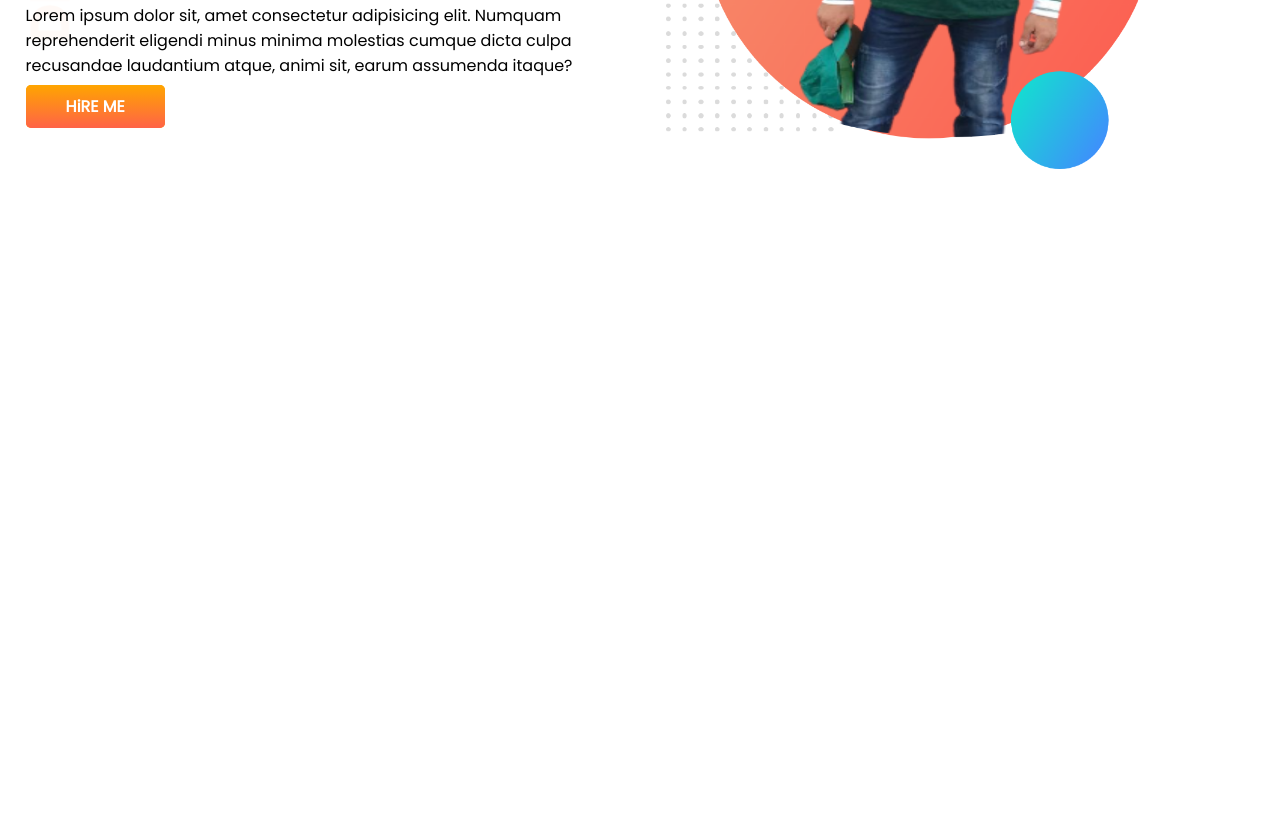
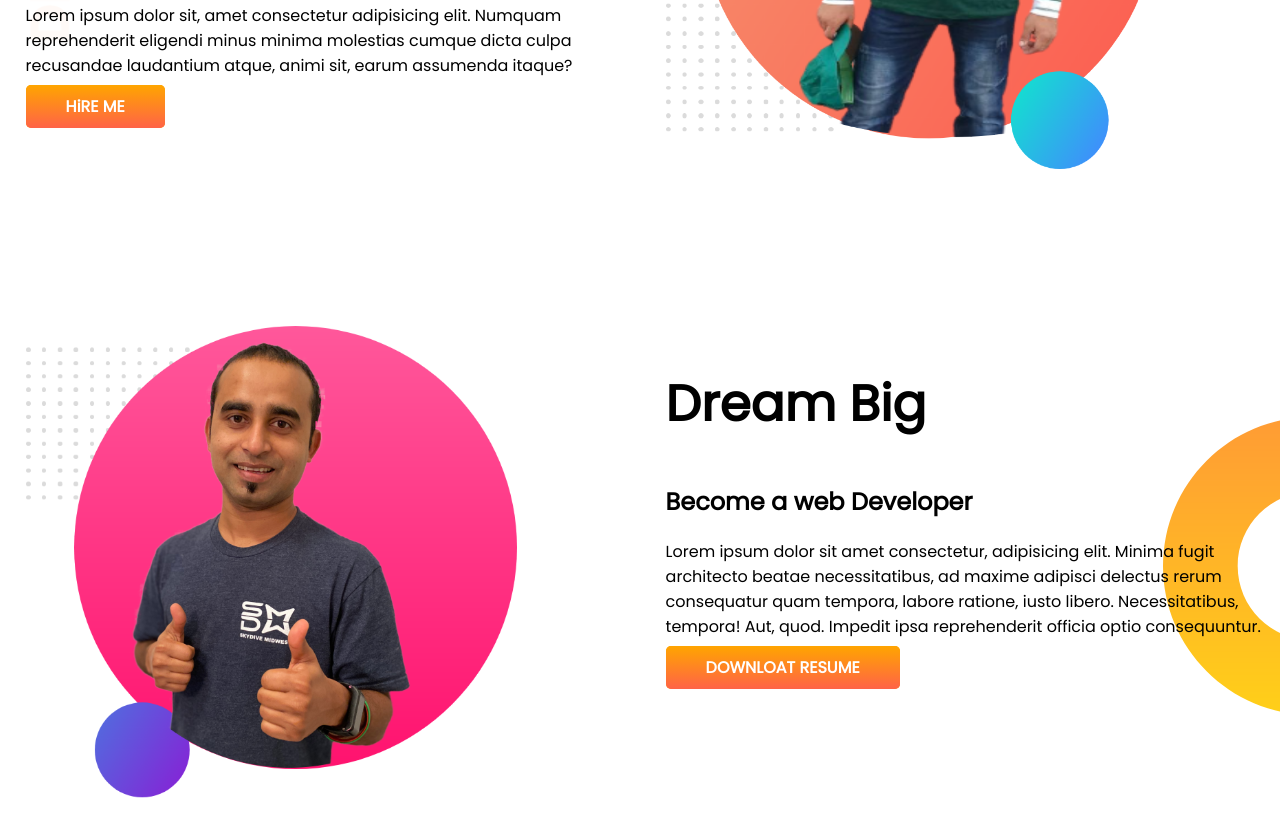
Before and after one commit to JsCoding9838/developer-portfolio, a plain HTML site: page index.html in a window 1280 px wide. Shown: the part 319-1156 px from the top of the page. Before the commit the page ends 800 px from the top, so only its background shows below. Drawn offline with Linux system fonts and the light colour scheme.

Commit message:
dream added

```diff
--- a/css/style.css
+++ b/css/style.css
@@ -9,8 +9,9 @@ h1 {
 .orenge-color {
   color: orange;
 }
-.home-section {
+section {
   display: flex;
+  margin-bottom: 150px;
 }
 .half-width {
   width: 50%;
@@ -32,3 +33,8 @@ h1 {
   background-image: url(../images/top-banner.png);
   background-repeat: no-repeat;
 }
+.dream-big {
+  background-image: url(../images/dream-bg.png);
+  background-repeat: no-repeat;
+  background-position: right;
+}
--- a/index.html
+++ b/index.html
@@ -11,7 +11,7 @@
     <link rel="stylesheet" href="css/style.css">
 </head>
 <body>
-    <section class="top-banner home-section">
+    <section class="top-banner">
         <div class="half-width">
             <h1>Welcome To</h1>
             <h1><span class="orenge-color">Jubayer Hosain</span> World!</h1>
@@ -27,7 +27,21 @@
             <img src="images/jubayer-pic-with-bg.png" alt="user-picture">
         </div>
     </section>
+    <section class="dream-big">
+        <div class="half-width">
+            <img src="images/jhankar2.png" alt="">
+        </div>
+        <div class="half-width">
+            <h1>Dream Big</h1>
+            <h2>Become a web Developer</h2>
 
+            <p>
+                Lorem ipsum dolor sit amet consectetur, adipisicing elit. Minima fugit architecto beatae necessitatibus, ad maxime adipisci delectus rerum consequatur quam tempora, labore ratione, iusto libero. Necessitatibus, tempora! Aut, quod. Impedit ipsa reprehenderit officia optio consequuntur.
+            </p>
+
+            <a class="link-button" target="_blank" href="#">DOWNLOAT RESUME</a>
+        </div>
+    </section>
 
 
 
```
